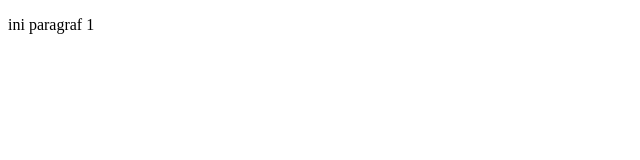
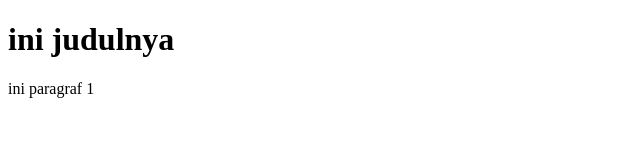
Before and after one commit to AndatosGolonganKamitos/PWD-9, a plain HTML site: page index.html in a window 1280 px wide. Shown: the whole page, without its empty margins (0-640 px from the left). Drawn offline with Linux system fonts and the light colour scheme.

Commit message:
Menambahkan h1

```diff
--- a/index.html
+++ b/index.html
@@ -6,6 +6,7 @@
     <title>Document</title>
 </head>
 <body>
+    <h1>ini judulnya</h1>
     <p>ini paragraf 1</p>
 </body>
 </html>
```
